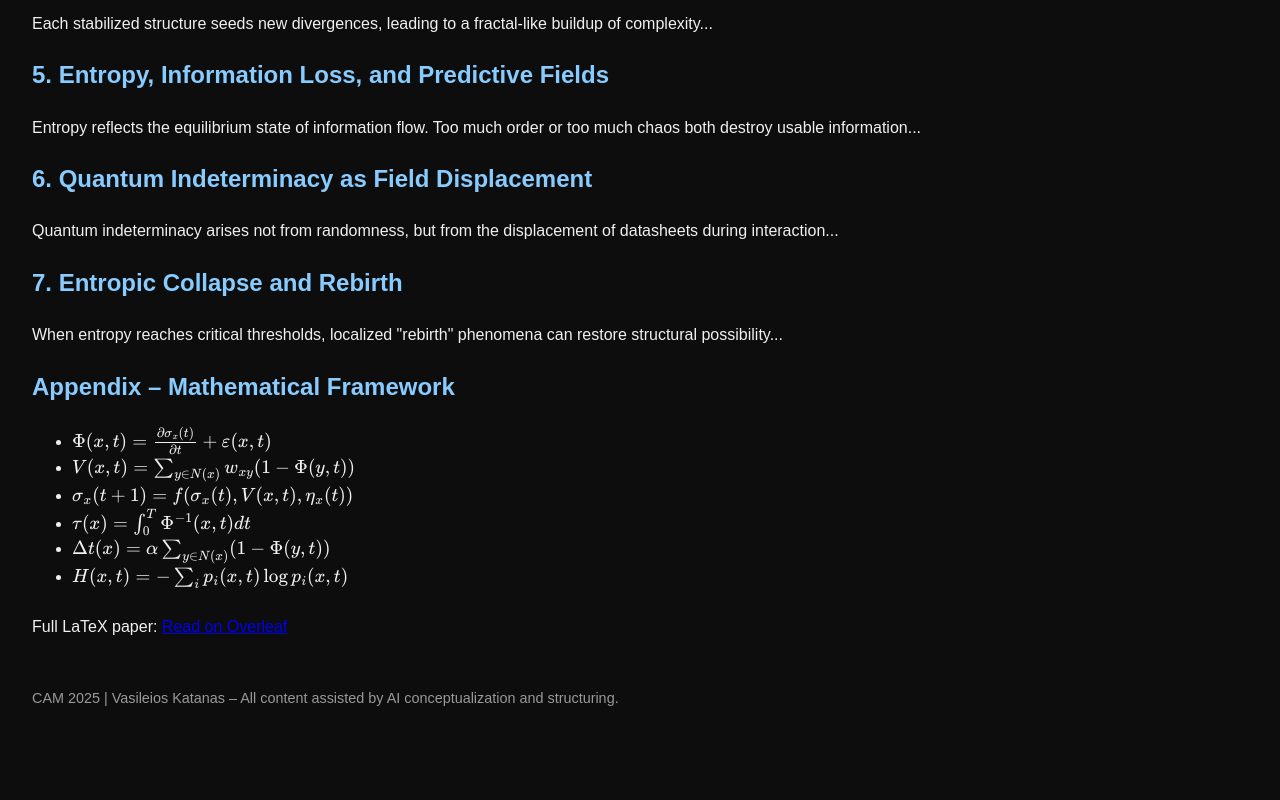
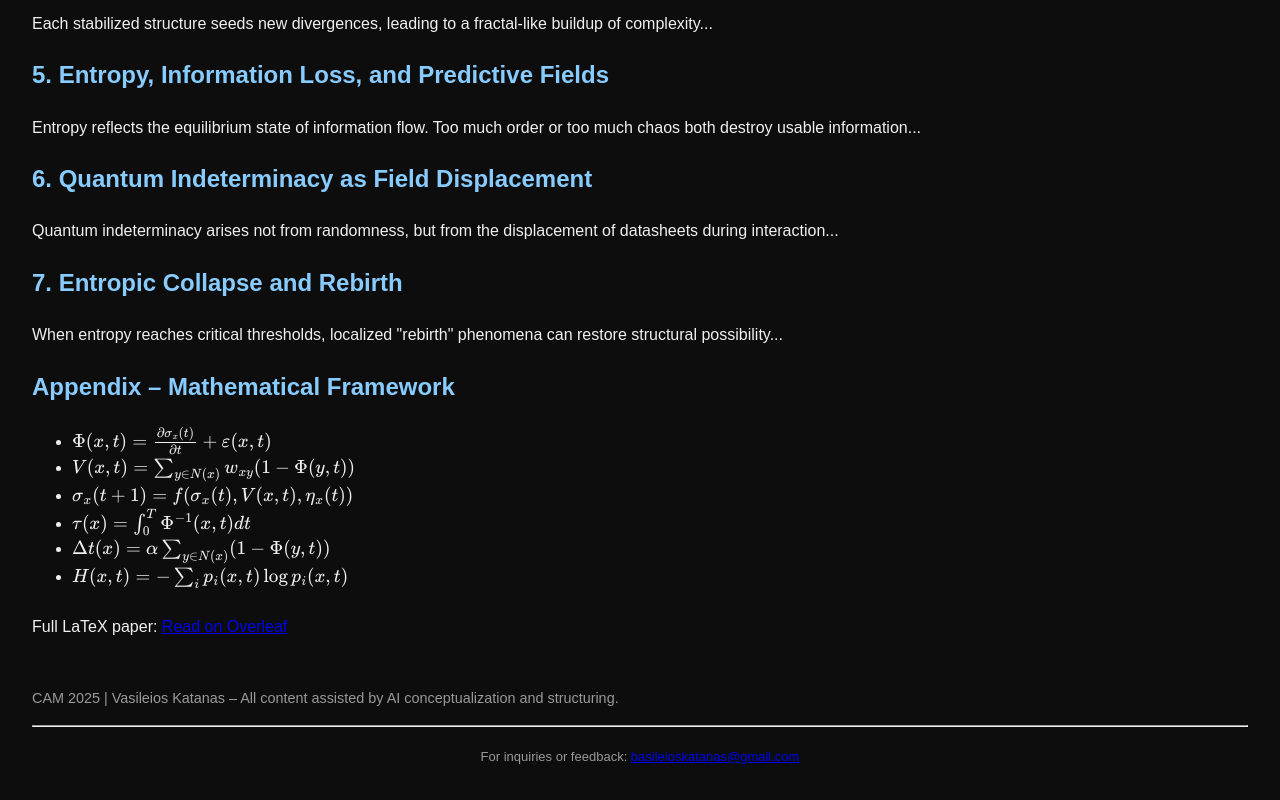
Before and after one commit to basileius/basileius.github.io, a plain HTML site: page index.html in a window 1280 px wide. Shown: the part 509-1309 px from the top of the page. Before the commit the page ends 1251 px from the top, so only its background shows below. Drawn offline with nearby package versions, Linux system fonts and the light colour scheme.

Commit message:
Update index.html

```diff
--- a/index.html
+++ b/index.html
@@ -94,5 +94,12 @@
   <footer>
     <p>CAM 2025 | Vasileios Katanas – All content assisted by AI conceptualization and structuring.</p>
   </footer>
+
+  <hr>
+<footer style="text-align: center; font-size: small; margin-top: 20px;">
+    For inquiries or feedback:
+    <a href="mailto:basileioskatanas@gmail.com">basileioskatanas@gmail.com</a>
+</footer>
+
 </body>
 </html>
```
